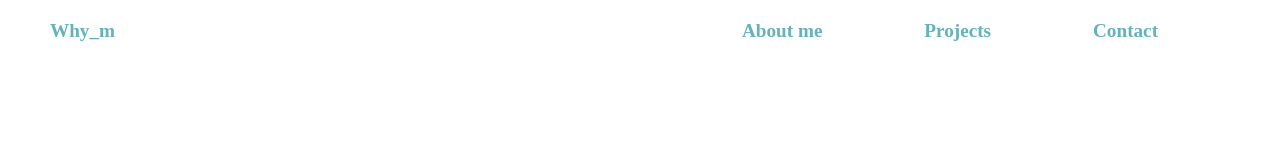
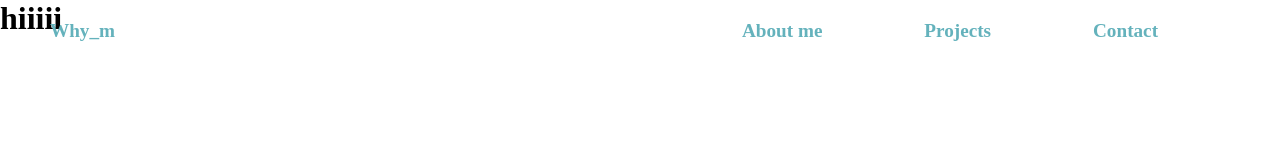
Before and after one commit to whymanasa/portfolio, a React (Vite) app: page /about-me in a window 1280 px wide. Shown: the top 160 px of the page. Built offline with nearby package versions, Linux system fonts and the light colour scheme.

Commit message:
this time for sure

```diff
--- a/src/App.jsx
+++ b/src/App.jsx
@@ -1,6 +1,7 @@
 import Navbar from "./components/Navbar";
 import { BrowserRouter as Router, Route, Routes } from 'react-router-dom';
 import Home from "./components/Home";
+import AboutMe from "./components/AboutMe";
 
 function App() {
   return (
@@ -9,6 +10,7 @@ function App() {
         <Navbar/>
         <Routes>
         <Route path="/" element={<Home />} />
+        <Route path="/about-me" element={<AboutMe />} />
         </Routes>
       </Router>
     </div>
--- a/src/components/AboutMe.jsx
+++ b/src/components/AboutMe.jsx
@@ -3,7 +3,7 @@ import React from 'react'
 function AboutMe() {
   return (
     <div>
-      about me
+      <h1>hiiiii</h1>
     </div>
   )
 }
```
